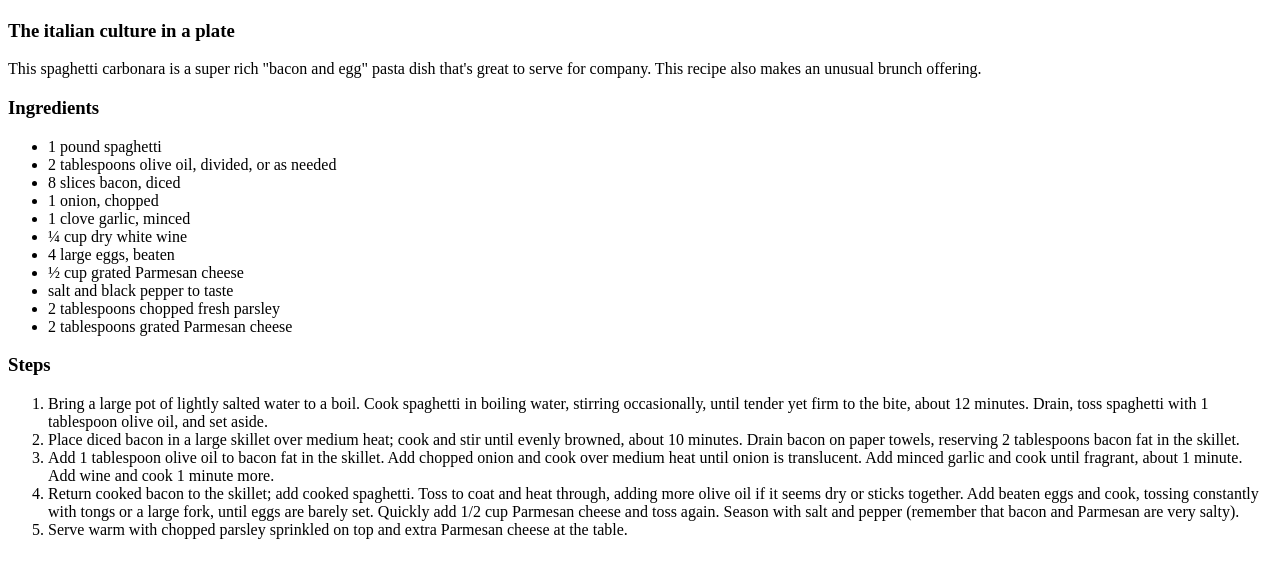
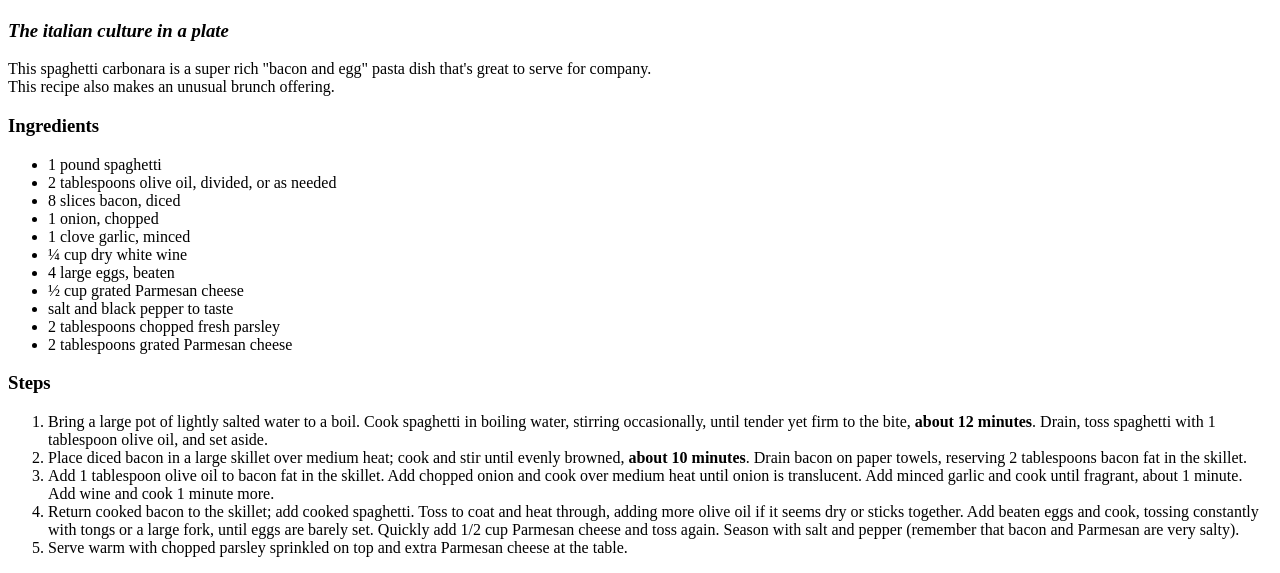
Before and after one commit to ungratefulsnail/odin-recipes, a plain HTML site: page recipes/carbonara.html in a window 1280 px wide. Shown: the part 334-907 px from the top of the page. Drawn offline with Linux system fonts and the light colour scheme.

Commit message:
updated carbonara.html with semantic elements

```diff
--- a/recipes/carbonara.html
+++ b/recipes/carbonara.html
@@ -8,8 +8,8 @@
       <a href="../index.html">Home</a><br>
       <h1>Spaghetti Carbonara</h1>
       <img src="https://upload.wikimedia.org/wikipedia/commons/2/20/Spaghetti_alla_carbonara_%2832998643591%29.jpg" width="300" alt="image of a plate with spaghetti carbonara">
-      <h3>The italian culture in a plate</h3>
-      <p>This spaghetti carbonara is a super rich "bacon and egg" pasta dish that's great to serve for company. This recipe also makes an unusual brunch offering.</p>
+      <h3><em>The italian culture in a plate</em></h3>
+      <p>This spaghetti carbonara is a super rich "bacon and egg" pasta dish that's great to serve for company.<br>This recipe also makes an unusual brunch offering.</p>
       <h3>Ingredients</h3>
       <ul>
         <li>1 pound spaghetti</li>
@@ -26,8 +26,8 @@
       </ul>
       <h3>Steps</h3>
       <ol>
-        <li>Bring a large pot of lightly salted water to a boil. Cook spaghetti in boiling water, stirring occasionally, until tender yet firm to the bite, about 12 minutes. Drain, toss spaghetti with 1 tablespoon olive oil, and set aside.</li>
-        <li>Place diced bacon in a large skillet over medium heat; cook and stir until evenly browned, about 10 minutes. Drain bacon on paper towels, reserving 2 tablespoons bacon fat in the skillet.</li>
+        <li>Bring a large pot of lightly salted water to a boil. Cook spaghetti in boiling water, stirring occasionally, until tender yet firm to the bite, <strong>about 12 minutes</strong>. Drain, toss spaghetti with 1 tablespoon olive oil, and set aside.</li>
+        <li>Place diced bacon in a large skillet over medium heat; cook and stir until evenly browned, <strong>about 10 minutes</strong>. Drain bacon on paper towels, reserving 2 tablespoons bacon fat in the skillet.</li>
         <li>Add 1 tablespoon olive oil to bacon fat in the skillet. Add chopped onion and cook over medium heat until onion is translucent. Add minced garlic and cook until fragrant, about 1 minute. Add wine and cook 1 minute more.</li>
         <li>Return cooked bacon to the skillet; add cooked spaghetti. Toss to coat and heat through, adding more olive oil if it seems dry or sticks together. Add beaten eggs and cook, tossing constantly with tongs or a large fork, until eggs are barely set. Quickly add 1/2 cup Parmesan cheese and toss again. Season with salt and pepper (remember that bacon and Parmesan are very salty).</li>
         <li>Serve warm with chopped parsley sprinkled on top and extra Parmesan cheese at the table.</li>
```
